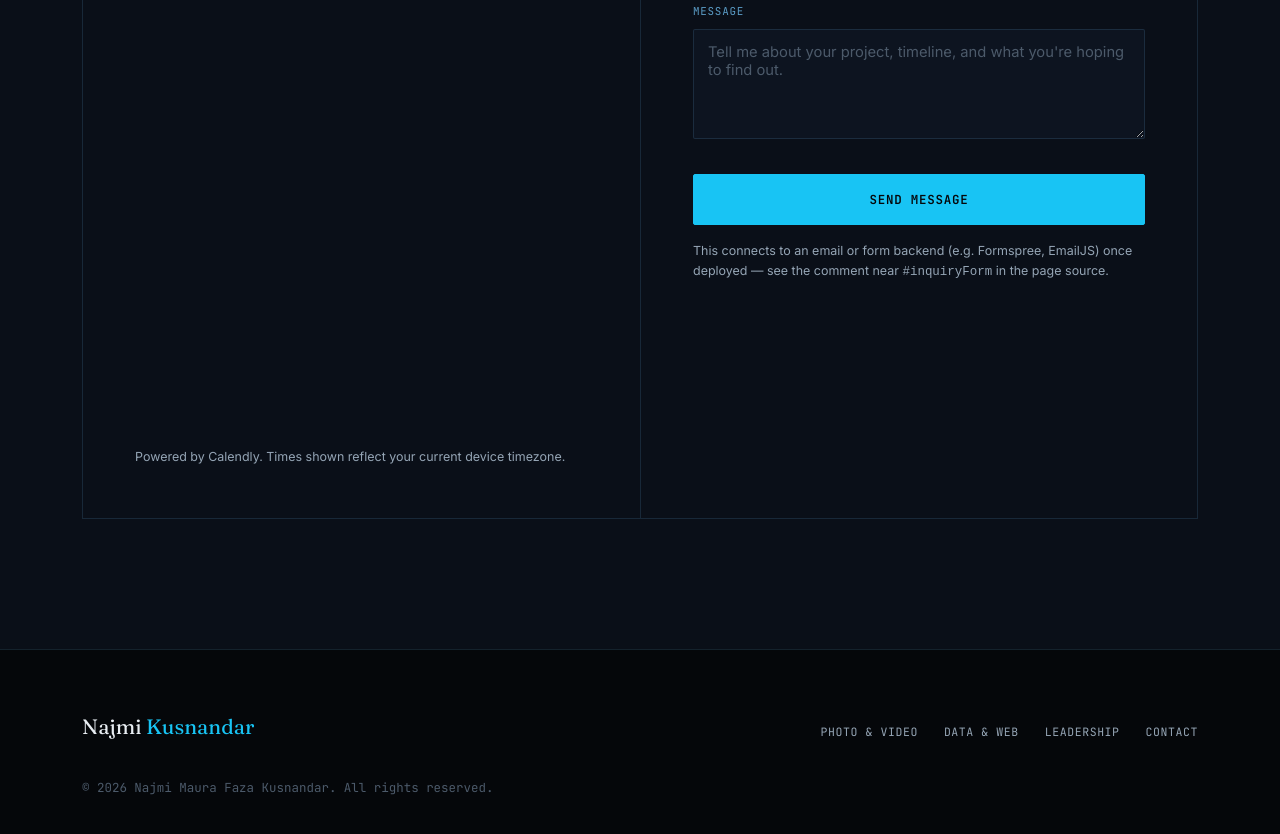
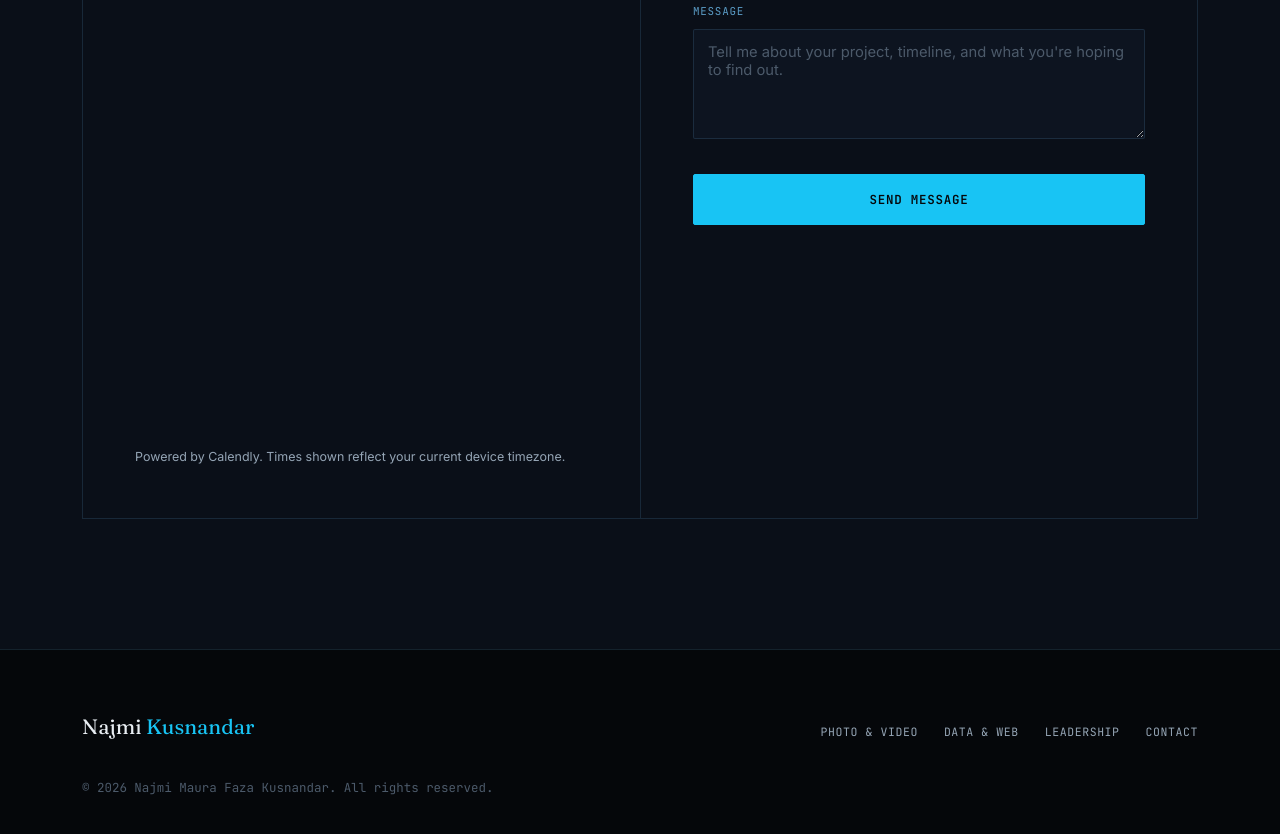
Before and after one commit to zenithcreativelabs/Personal-Portfolio, a plain HTML site: page index.html in a window 1280 px wide. Shown: the part 6422-7256 px from the top of the page. Drawn offline with Linux system fonts and the light colour scheme; a script that the page names is missing.

Commit message:
Update index.html

```diff
--- a/index.html
+++ b/index.html
@@ -1320,7 +1320,6 @@
             <textarea id="iq-message" name="message" placeholder="Tell me about your project, timeline, and what you're hoping to find out." required></textarea>
           </div>
           <button type="submit" class="btn btn-solid form-submit">Send message</button>
-          <p class="form-note">This connects to an email or form backend (e.g. Formspree, EmailJS) once deployed — see the comment near <code>#inquiryForm</code> in the page source.</p>
           <div class="form-status" id="inquiryStatus"></div>
         </form>
       </div>
```
